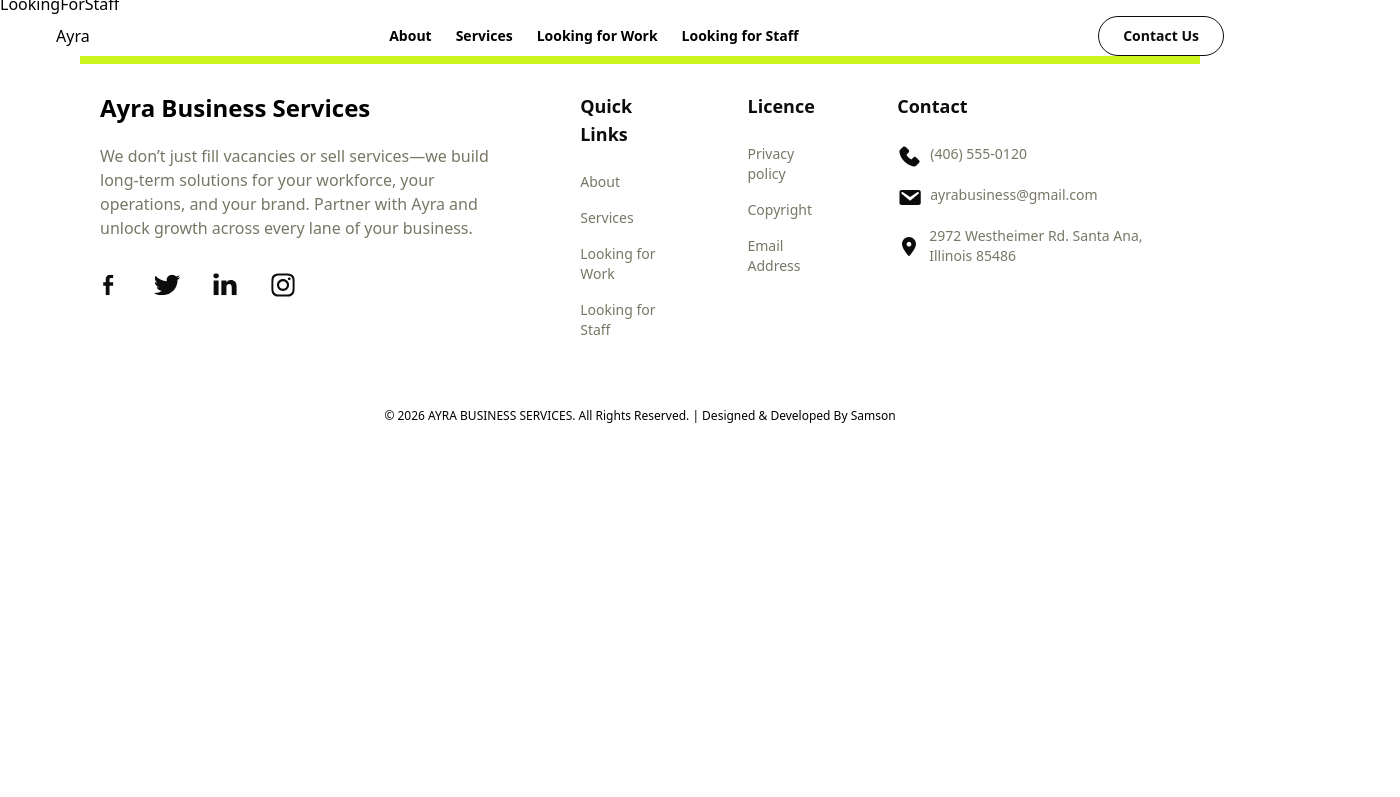
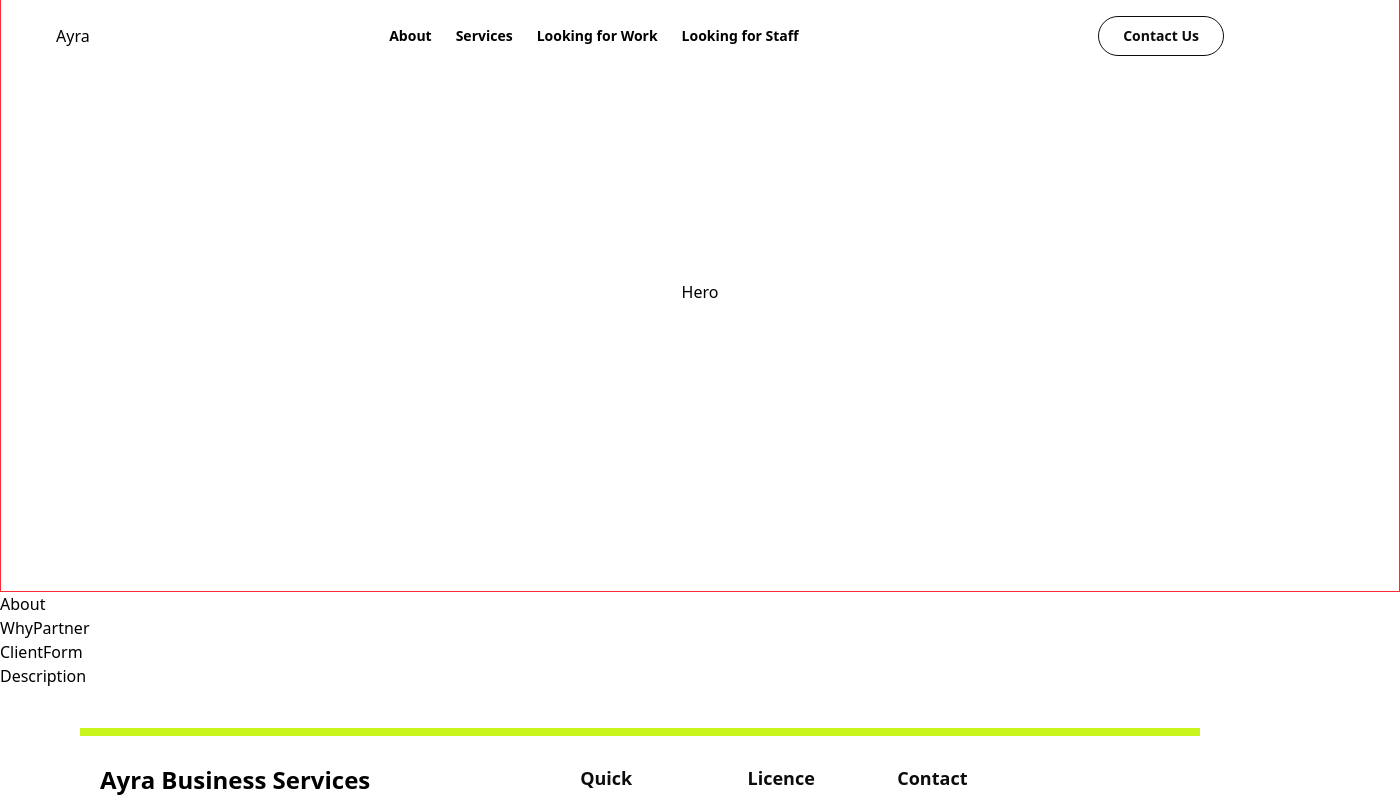
Before and after one commit to Samson-Jeyanthan/ayra-business-services-nextjs15, a Next.js app: page /looking-for-staff in a window 1280 px wide. Shown: the top 797 px of the page, 1400 px wide, since content can reach past the window. Built offline with nearby package versions, Linux system fonts and the light colour scheme.

Commit message:
Added components for looking for staff

```diff
--- a/app/(root)/looking-for-staff/page.tsx
+++ b/app/(root)/looking-for-staff/page.tsx
@@ -1,7 +1,21 @@
-import React from "react";
+import {
+  About,
+  ClientForm,
+  Description,
+  HeroStaff,
+  WhyPartner,
+} from "@/components/shared";
 
 const LookingForStaff = () => {
-  return <div>LookingForStaff</div>;
+  return (
+    <section className="flex-col w-[1400px]">
+      <HeroStaff />
+      <About />
+      <WhyPartner />
+      <ClientForm />
+      <Description />
+    </section>
+  );
 };
 
 export default LookingForStaff;
--- /dev/null
+++ b/components/shared/looking-for-staff/About.tsx
@@ -0,0 +1,5 @@
+const About = () => {
+  return <div>About</div>;
+};
+
+export default About;
--- /dev/null
+++ b/components/shared/looking-for-staff/ClientForm.tsx
@@ -0,0 +1,5 @@
+const ClientForm = () => {
+  return <div>ClientForm</div>;
+};
+
+export default ClientForm;
--- /dev/null
+++ b/components/shared/looking-for-staff/Description.tsx
@@ -0,0 +1,5 @@
+const Description = () => {
+  return <div>Description</div>;
+};
+
+export default Description;
--- /dev/null
+++ b/components/shared/looking-for-staff/Hero.tsx
@@ -0,0 +1,9 @@
+const Hero = () => {
+  return (
+    <div className="relative flex-center w-full p-20 3xl:px-44 h-[calc(100vh-12.5rem)] border border-solid border-red-500">
+      Hero
+    </div>
+  );
+};
+
+export default Hero;
--- /dev/null
+++ b/components/shared/looking-for-staff/WhyPartner.tsx
@@ -0,0 +1,5 @@
+const WhyPartner = () => {
+  return <div>WhyPartner</div>;
+};
+
+export default WhyPartner;
```
Also changed, not shown: components/shared/index.ts (+7 -0 lines).
